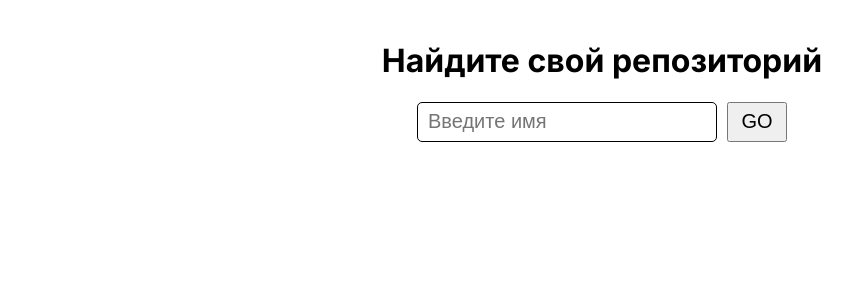
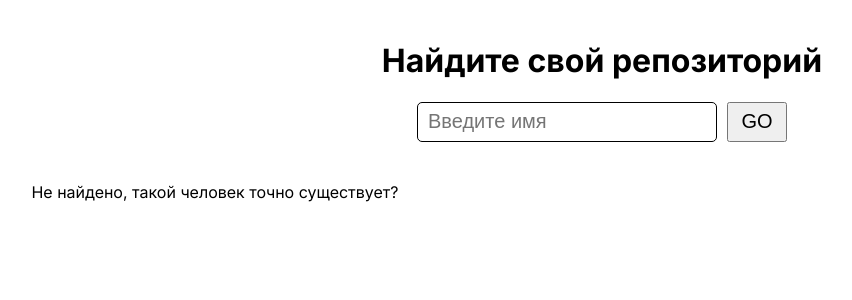
Before and after one commit to thebestgirlever/find-gh, a React (Create React App) app: page / in a window 1280 px wide. Shown: the top 300 px of the page, without its empty margins (78-930 px from the left). Built offline with nearby package versions, Linux system fonts and the light colour scheme.

Commit message:
added icon of loading

```diff
--- a/package.json
+++ b/package.json
@@ -10,6 +10,8 @@
     "react": "^18.3.1",
     "react-dom": "^18.3.1",
     "react-scripts": "5.0.1",
+    "semantic-ui-css": "^2.5.0",
+    "semantic-ui-react": "^2.1.5",
     "web-vitals": "^4.2.4"
   },
   "scripts": {
--- a/src/App.jsx
+++ b/src/App.jsx
@@ -3,6 +3,7 @@ import { useState, useEffect } from "react";
 import Api from "./api/Api";
 import SearchBar from "./components/SearchBar";
 import Card from "./components/Card";
+import LoadingIconn from "./assets/loading.svg";
 
 const App = () => {
     const [username, setUsername] = useState("");
@@ -34,13 +35,22 @@ const App = () => {
             <h1>Найдите свой репозиторий</h1>
             <SearchBar onSearch={handleSearch} />
             {error && <p>{error}</p>}
-            {loading && <p>Loading...</p>}
-            <div className={styles.container}>
-                {repos.slice(0, 10).map((repo) => (  // Ограничиваем до 10 карточек
-                    <Card key={repo.id} repo={repo} />
-                ))}
-            </div>
+
+            {loading ? (
+                <img src={LoadingIconn} className={styles.loading} alt="loading" />
+            ) : (
+                <div className={styles.container}>
+                    {repos.length > 0 ? (
+                        repos.slice(0, 30).map((repo) => (
+                            <Card key={repo.id} repo={repo} />
+                        ))
+                    ) : (
+                        <p>Не найдено, такой человек точно существует?</p>
+                    )}
+                </div>
+            )}
         </div>
+
     );
 };
 
--- a/src/App.module.css
+++ b/src/App.module.css
@@ -5,6 +5,12 @@
     width: 100%;
     height: 100vh;
     padding: 20px 40px;
+}
+
+.loading {
+    padding-top: 40px;
+    width: 20px;
+    height: 20px;
 }
 
 .container {
```
Also changed, not shown: src/assets/loading.svg (added), 1 other file (tests, documents, lock files or other folders).
